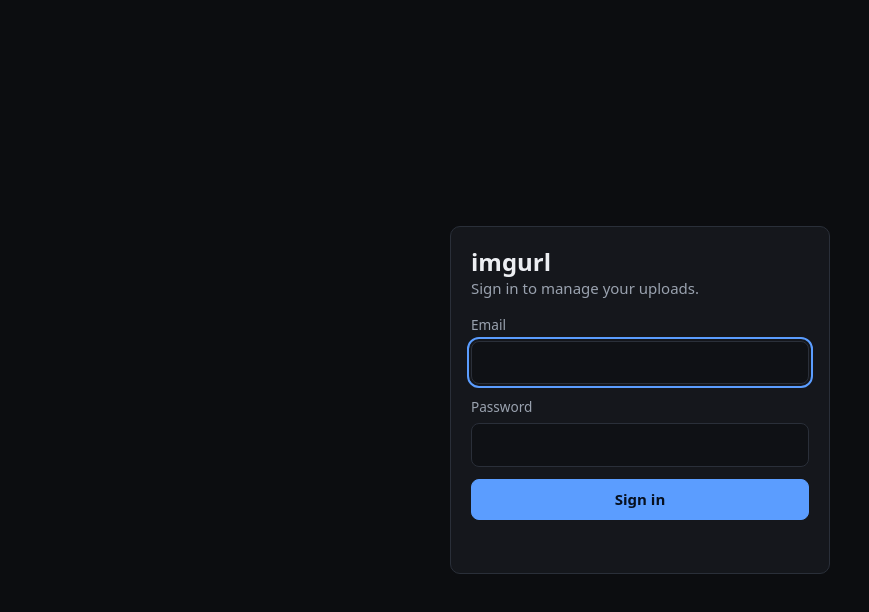
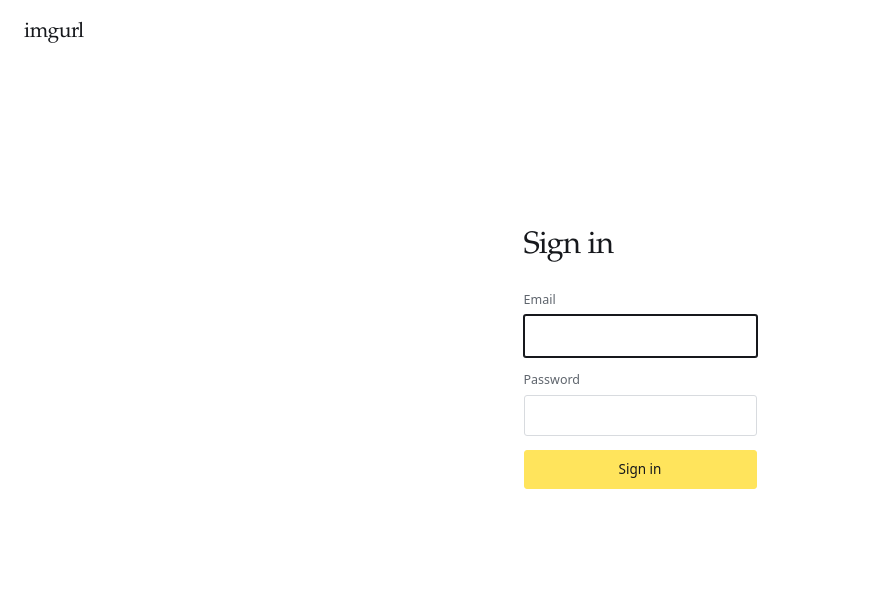
Before and after one commit to Z0TYER-TRT/Img-Url, a Next.js app in the folder apps/web/: page / in a window 1280 px wide. Shown: the top 612 px of the page, without its empty margins (0-869 px from the left). Built offline with nearby package versions, Linux system fonts and the light colour scheme; no server answers.

Commit message:
feat(web): contact-sheet design, marker system for copyable artifacts

```diff
--- a/apps/web/app/globals.css
+++ b/apps/web/app/globals.css
@@ -1,14 +1,14 @@
 :root {
-  color-scheme: dark;
-  --bg: #0c0d10;
-  --panel: #15171c;
-  --field: #0f1115;
-  --line: #2a2f39;
-  --text: #eceef2;
-  --muted: #9aa2af;
-  --accent: #5b9dff;
-  --danger: #ff6b78;
-  --radius: 10px;
+  --paper: #ffffff;
+  --wash: #f4f5f6;
+  --ink: #16181c;
+  --soft: #5f656d;
+  --rule: #d8dbdf;
+  --mark: #ffe45c;
+  --error: #a8261d;
+  --sans: system-ui, -apple-system, "Segoe UI", Roboto, "Helvetica Neue", Arial, sans-serif;
+  --serif: Charter, "Iowan Old Style", "Palatino Linotype", Palatino, Georgia, serif;
+  --mono: ui-monospace, SFMono-Regular, "Cascadia Mono", Consolas, monospace;
 }
 
 * { box-sizing: border-box; }
@@ -16,113 +16,207 @@
 html, body { margin: 0; }
 
 body {
-  background: var(--bg);
-  color: var(--text);
-  font: 15px/1.55 system-ui, -apple-system, "Segoe UI", Roboto, Ubuntu, sans-serif;
+  background: var(--paper);
+  color: var(--ink);
+  font: 14.5px/1.5 var(--sans);
   -webkit-font-smoothing: antialiased;
 }
 
-:focus-visible { outline: 2px solid var(--accent); outline-offset: 2px; }
+:focus-visible { outline: 2px solid var(--ink); outline-offset: 2px; border-radius: 2px; }
 
-h1, h2 { margin: 0; line-height: 1.25; }
-h1 { font-size: 1.5rem; }
-h2 { font-size: 1.05rem; }
+h1, h2 { margin: 0; font-weight: 600; letter-spacing: -0.01em; }
 p { margin: 0; }
 
-.muted { color: var(--muted); }
-.error { color: var(--danger); }
-.grow { flex: 1 1 220px; min-width: 0; }
-.spacer { flex: 1; }
-
+.muted { color: var(--soft); }
+.error { color: var(--error); }
 .sr-only {
   position: absolute; width: 1px; height: 1px; padding: 0; margin: -1px;
   overflow: hidden; clip: rect(0 0 0 0); white-space: nowrap; border: 0;
 }
 
-.center { min-height: 100dvh; display: grid; place-items: center; padding: 24px 16px; }
-.center .card { width: 100%; max-width: 380px; }
-
-.card {
-  background: var(--panel);
-  border: 1px solid var(--line);
-  border-radius: var(--radius);
-  padding: 20px;
-  display: grid;
-  gap: 14px;
-}
+/* ---------- chrome ---------- */
 
 .bar {
   position: sticky; top: 0; z-index: 5;
-  display: flex; align-items: center; gap: 12px;
-  padding: 12px 20px;
-  background: var(--bg);
-  border-bottom: 1px solid var(--line);
+  display: flex; align-items: center; gap: 16px;
+  padding: 15px 24px;
+  background: var(--paper);
+  border-bottom: 1px solid var(--rule);
 }
-.bar strong { letter-spacing: 0.04em; }
+.wordmark { font-family: var(--serif); font-size: 21px; line-height: 1; letter-spacing: -0.02em; }
+.identity { font-size: 12.5px; color: var(--soft); overflow: hidden; text-overflow: ellipsis; }
+.spacer { flex: 1; }
 
-.wrap {
-  max-width: 880px; margin: 0 auto; padding: 20px 16px 64px;
-  display: grid; gap: 18px;
+/* ---------- page ---------- */
+
+.wrap { max-width: 1020px; margin: 0 auto; padding: 6px 24px 96px; }
+
+.section {
+  display: grid;
+  grid-template-columns: 132px minmax(0, 1fr);
+  gap: 24px;
+  padding: 30px 0;
+  border-top: 1px solid var(--rule);
+}
+.section:first-of-type { border-top: 0; }
+.section > h2 { font-size: 13px; font-weight: 600; color: var(--soft); padding-top: 5px; }
+
+@media (max-width: 720px) {
+  .section { grid-template-columns: 1fr; gap: 12px; padding: 24px 0; }
+  .section > h2 { padding-top: 0; }
+  .wrap { padding: 2px 18px 72px; }
+  .bar { padding: 13px 18px; gap: 10px; }
 }
 
-.stack { display: grid; gap: 12px; }
-.field { display: grid; gap: 6px; }
-.field > span { font-size: 0.85rem; color: var(--muted); }
+/* ---------- controls ---------- */
+
+.btn {
+  font: inherit; font-size: 13.5px; line-height: 1.2;
+  padding: 8px 14px;
+  color: var(--ink); background: var(--paper);
+  border: 1px solid var(--rule); border-radius: 3px;
+  cursor: pointer; white-space: nowrap;
+}
+.btn:hover:enabled { border-color: var(--ink); }
+.btn:disabled { opacity: 0.4; cursor: not-allowed; }
+/* Marker marks the actions that hand you something copyable. */
+.btn-mark { background: var(--mark); border-color: var(--mark); }
+.btn-mark:hover:enabled { border-color: var(--ink); }
+.btn-mark:disabled { background: var(--wash); border-color: var(--rule); color: var(--soft); opacity: 1; }
+.btn-quiet {
+  font: inherit; font-size: 13px; background: none; border: 0; padding: 4px 2px;
+  color: var(--soft); cursor: pointer; text-decoration: underline; text-underline-offset: 3px;
+}
+.btn-quiet:hover { color: var(--ink); }
+.btn-danger { color: var(--error); }
 
 input {
-  font: inherit; color: var(--text);
-  background: var(--field); border: 1px solid var(--line);
-  border-radius: 8px; padding: 9px 11px; width: 100%;
+  font: inherit; color: var(--ink);
+  background: var(--paper);
+  border: 1px solid var(--rule); border-radius: 3px;
+  padding: 9px 11px; width: 100%;
 }
-input::placeholder { color: #6b7280; }
-input[readonly] { font-family: ui-monospace, SFMono-Regular, Menlo, monospace; font-size: 0.85rem; }
+input::placeholder { color: #9aa0a8; }
+input:focus { border-color: var(--ink); }
+/* One ring, not an outline stacked on a border. */
+input:focus-visible { outline: none; box-shadow: 0 0 0 1px var(--ink); }
 
-.btn {
-  font: inherit; color: var(--text);
-  background: #232832; border: 1px solid var(--line);
-  border-radius: 8px; padding: 8px 14px; cursor: pointer; white-space: nowrap;
+/* Everything you can copy is marked. That is the only colour on the page. */
+input[readonly] {
+  background: var(--mark); border-color: var(--mark);
+  font-family: var(--mono); font-size: 12.5px;
 }
-.btn:hover:enabled { border-color: #3d444f; }
-.btn:disabled { opacity: 0.55; cursor: not-allowed; }
-.btn-primary { background: var(--accent); border-color: var(--accent); color: #07101f; font-weight: 600; }
-.btn-danger { color: var(--danger); }
 
-.row { display: flex; align-items: center; gap: 12px; }
-.url-row { display: flex; align-items: center; gap: 8px; min-width: 0; }
+.field { display: grid; gap: 5px; }
+.field > span { font-size: 12.5px; color: var(--soft); }
+
+.stack { display: grid; gap: 14px; }
+.form-row { display: flex; gap: 10px; align-items: flex-end; margin-top: 20px; }
+.form-row .field { flex: 1; min-width: 0; }
+
+.status { min-height: 1.4em; margin-top: 10px; font-size: 12.5px; color: var(--soft); }
+
+.progress { height: 2px; background: var(--rule); overflow: hidden; margin-top: 12px; }
+.progress > div { height: 100%; background: var(--ink); transition: width 0.15s linear; }
+
+/* ---------- upload ---------- */
 
 .drop {
-  border: 1px dashed var(--line); border-radius: var(--radius);
-  padding: 22px 16px; text-align: center;
-  display: grid; gap: 10px; justify-items: center;
+  border: 1px dashed #c9ced4;
+  padding: 30px 24px;
+  display: grid; gap: 9px; justify-items: center; text-align: center;
+  transition: background 0.12s ease, border-color 0.12s ease;
 }
-.drop.over { border-color: var(--accent); background: rgba(91, 157, 255, 0.06); }
+.drop.over {
+  background: rgba(255, 228, 92, 0.42);
+  border: 1px solid var(--ink);
+}
+.drop strong { font-family: var(--serif); font-weight: 400; font-size: 25px; letter-spacing: -0.015em; }
+.drop p { font-size: 13px; color: var(--soft); }
 
-.progress { height: 6px; background: var(--line); border-radius: 99px; overflow: hidden; }
-.progress > div { height: 100%; background: var(--accent); transition: width 0.15s linear; }
+.result {
+  display: grid; grid-template-columns: 76px minmax(0, 1fr);
+  gap: 14px; align-items: start;
+  padding: 16px 0; border-bottom: 1px solid var(--rule);
+}
+.result:last-child { border-bottom: 0; padding-bottom: 0; }
+.link-row { display: flex; gap: 8px; align-items: center; }
+.link-row input { flex: 1; min-width: 0; }
+.link-meta { font-size: 12.5px; color: var(--soft); margin-top: 6px; display: flex; gap: 10px; flex-wrap: wrap; }
 
-.status { min-height: 1.5em; font-size: 0.9rem; color: var(--muted); }
+/* ---------- contact sheet ---------- */
 
-.list { display: grid; }
-.list > .row { padding: 10px 0; border-top: 1px solid var(--line); }
-.list > .row:first-child { border-top: 0; }
+.sheet {
+  display: grid;
+  grid-template-columns: repeat(4, minmax(0, 1fr));
+  gap: 24px 18px;
+}
+@media (max-width: 860px) { .sheet { grid-template-columns: repeat(3, minmax(0, 1fr)); } }
+@media (max-width: 600px) { .sheet { grid-template-columns: repeat(2, minmax(0, 1fr)); gap: 20px 12px; } }
 
-.thumb {
-  flex: none; width: 96px; height: 64px; object-fit: cover;
-  border-radius: 6px; background: #000; border: 1px solid var(--line);
+.tile { margin: 0; min-width: 0; }
+
+.frame {
+  position: relative; overflow: hidden;
+  aspect-ratio: 4 / 3;
+  background: var(--wash);
+  border: 1px solid #cfd3d8;
+  transition: border-color 0.12s ease;
 }
+.frame img, .frame video { display: block; width: 100%; height: 100%; object-fit: cover; }
+.frame:hover, .frame:focus-within { border-color: var(--ink); }
 
-.name { overflow: hidden; text-overflow: ellipsis; white-space: nowrap; min-width: 0; }
-.meta { font-size: 0.82rem; color: var(--muted); display: flex; flex-wrap: wrap; gap: 2px 10px; }
+.tile-actions {
+  position: absolute; top: 6px; right: 6px;
+  display: flex; gap: 4px;
+  opacity: 0; transition: opacity 0.12s ease;
+}
+.frame:hover .tile-actions, .frame:focus-within .tile-actions { opacity: 1; }
+@media (hover: none) { .tile-actions { opacity: 1; } }
 
-.key-warn {
-  display: grid; gap: 10px; padding: 14px;
-  border: 1px solid var(--accent); border-radius: var(--radius);
-  background: rgba(91, 157, 255, 0.07);
+.chip {
+  font: inherit; font-size: 12px;
+  padding: 4px 8px;
+  background: var(--paper); color: var(--ink);
+  border: 1px solid var(--rule); border-radius: 2px;
+  cursor: pointer;
 }
-.key-warn p { font-size: 0.9rem; }
+.chip:hover { border-color: var(--ink); }
+.chip-danger { color: var(--error); }
 
-@media (max-width: 560px) {
-  .list > .row { align-items: flex-start; }
-  .thumb { width: 64px; height: 48px; }
-  .url-row, .list > .row { flex-wrap: wrap; }
+.caption { margin-top: 7px; display: grid; gap: 2px; min-width: 0; }
+.caption .name { font-size: 12.5px; overflow: hidden; text-overflow: ellipsis; white-space: nowrap; }
+.caption .meta { font-size: 11.5px; color: var(--soft); display: flex; gap: 9px; flex-wrap: wrap; }
+
+.empty { font-family: var(--serif); font-size: 19px; }
+.empty + p { font-size: 13px; color: var(--soft); margin-top: 5px; }
+
+.more { margin-top: 24px; }
+
+/* ---------- keys ---------- */
+
+.keys { width: 100%; border-collapse: collapse; }
+.keys th {
+  text-align: left; font-size: 12px; font-weight: 600; color: var(--soft);
+  padding: 0 14px 8px 0; border-bottom: 1px solid var(--rule);
 }
+.keys td { padding: 11px 14px 11px 0; border-bottom: 1px solid var(--rule); font-size: 13px; }
+.keys tr:last-child td { border-bottom: 0; }
+.keys code { font-family: var(--mono); font-size: 12px; color: var(--soft); }
+.keys .right { text-align: right; padding-right: 0; }
+
+.mark-box {
+  margin-top: 20px; padding: 16px;
+  background: var(--mark);
+  display: grid; gap: 10px;
+}
+.mark-box p { font-size: 12.5px; }
+
+/* ---------- login ---------- */
+
+.login { min-height: 100dvh; display: grid; grid-template-rows: auto 1fr; padding: 0 24px; }
+.login .bar { position: static; border-bottom: 0; padding: 22px 0; }
+.login main { display: grid; place-content: center; padding-bottom: 14vh; }
+.login .panel { width: min(336px, 100%); display: grid; gap: 22px; }
+.login h1 { font-family: var(--serif); font-weight: 400; font-size: 31px; letter-spacing: -0.02em; }
+.login .btn-mark { width: 100%; padding: 10px 14px; }
--- a/apps/web/app/login-form.tsx
+++ b/apps/web/app/login-form.tsx
@@ -68,12 +68,12 @@ export default function LoginForm() {
         />
       </label>
 
-      <button className="btn btn-primary" type="submit" disabled={pending}>
-        {pending ? 'Signing in...' : 'Sign in'}
+      <button className="btn btn-mark" type="submit" disabled={pending}>
+        {pending ? 'Signing in' : 'Sign in'}
       </button>
 
       <p className="status" aria-live="polite">
-        <span className="error">{error}</span>
+        {error ? <span className="error">{error}</span> : null}
       </p>
     </form>
   );
--- a/apps/web/app/page.tsx
+++ b/apps/web/app/page.tsx
@@ -14,14 +14,17 @@ export default async function Home() {
   if (me?.ok) redirect('/admin');
 
   return (
-    <main className="center">
-      <div className="card">
-        <div>
-          <h1>imgurl</h1>
-          <p className="muted">Sign in to manage your uploads.</p>
+    <div className="login">
+      <header className="bar">
+        <span className="wordmark">imgurl</span>
+      </header>
+
+      <main>
+        <div className="panel">
+          <h1>Sign in</h1>
+          <LoginForm />
         </div>
-        <LoginForm />
-      </div>
-    </main>
+      </main>
+    </div>
   );
 }
```
Also changed, not shown: apps/web/app/admin/file-list.tsx (+44 -24 lines), apps/web/app/admin/keys.tsx (+52 -30 lines), apps/web/app/admin/panel.tsx (+4 -4 lines), apps/web/app/admin/uploader.tsx (+20 -17 lines), apps/web/test/smoke.mjs (+1 -1 lines).
